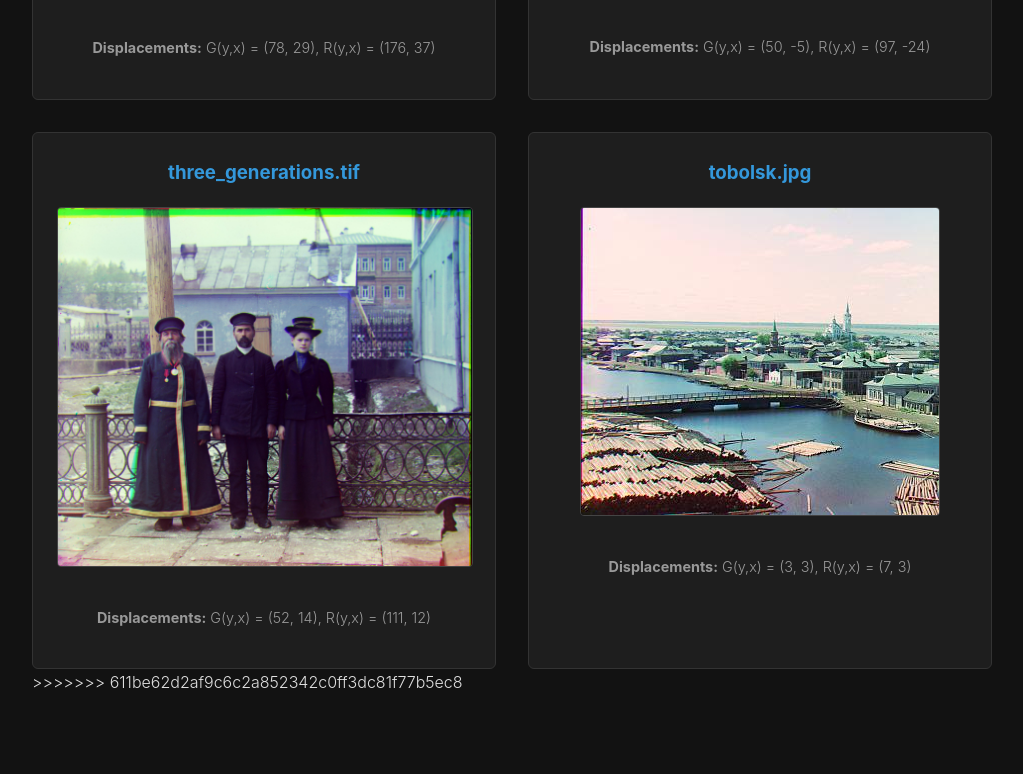
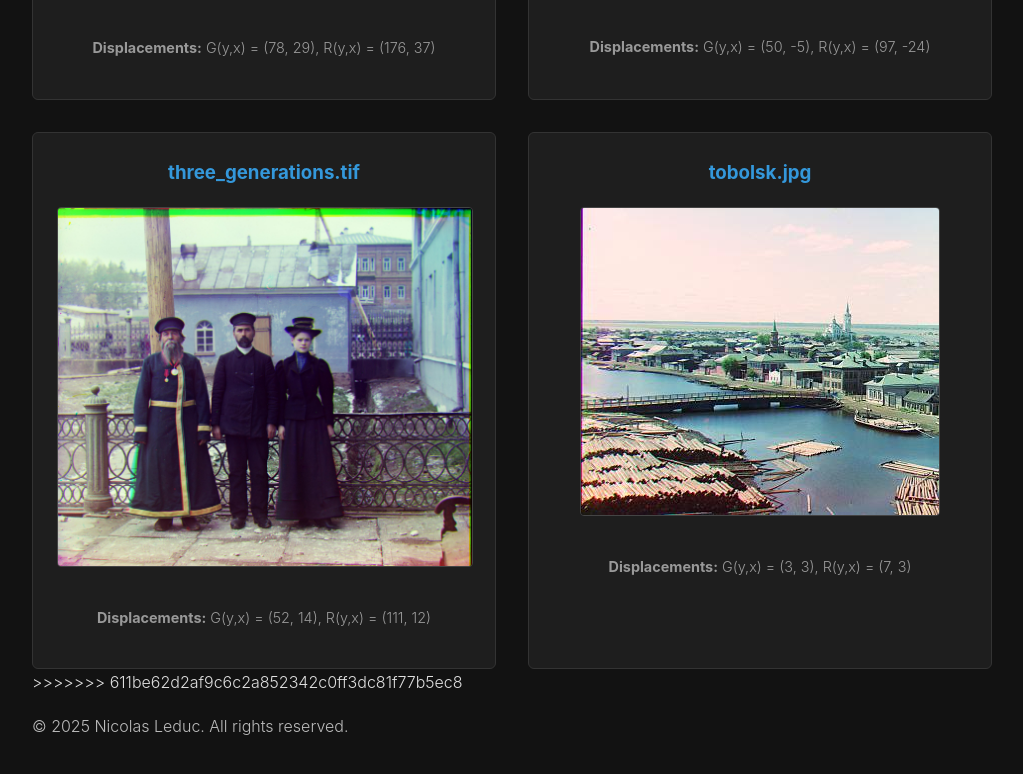
Before and after one commit to LepsIsHere/LepsIsHere.github.io, a plain HTML site: page project1/index.html in a window 1280 px wide. Shown: the part 4614-5388 px from the top of the page, without its empty margins (128-1151 px from the left). Before the commit the page ends 5363 px from the top, so only its background shows below. Drawn offline with Linux system fonts and the light colour scheme.

Commit message:
Update index.html

```diff
--- a/project1/index.html
+++ b/project1/index.html
@@ -114,6 +114,9 @@
 </div>
 >>>>>>> 611be62d2af9c6c2a852342c0ff3dc81f77b5ec8
         </section>
+        <footer>
+            <p>&copy; 2025 Nicolas Leduc. All rights reserved.</p>
+        </footer>
     </div>
         <script src="script.js" defer></script>
 </body>
```
